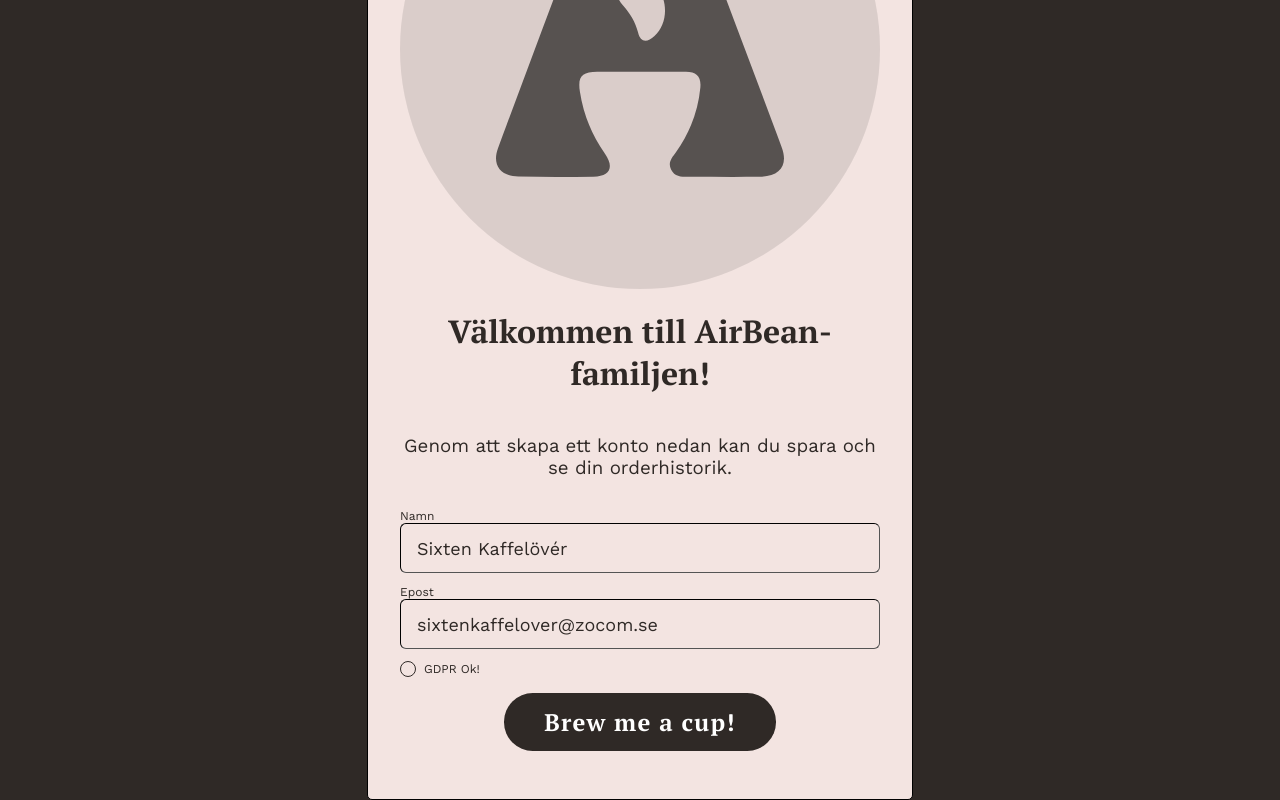
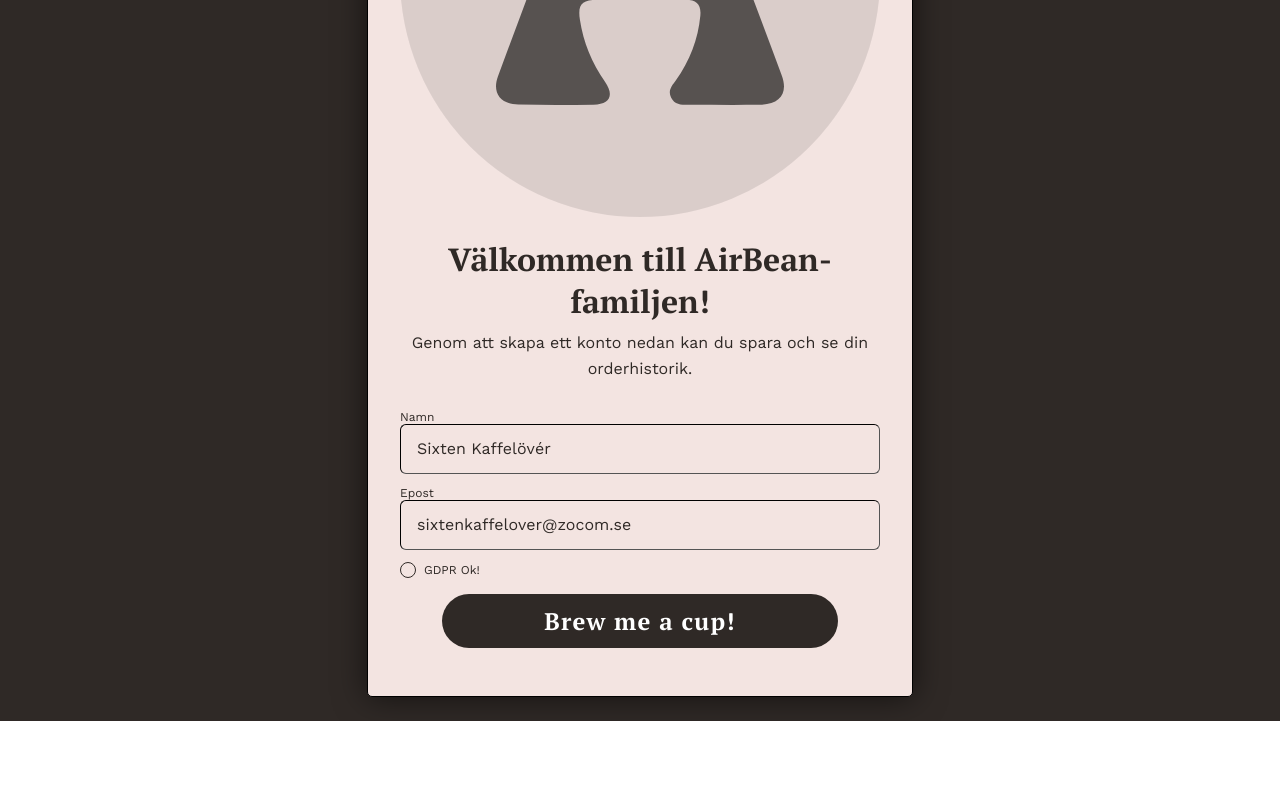
Before and after one commit to sleam91/vue-airbean, a Vue app: page /profile in a window 1280 px wide. Shown: the part 384-1184 px from the top of the page. After the commit the page ends 1105 px from the top, so only its background shows below. Built offline with nearby package versions, Linux system fonts and the light colour scheme.

Commit message:
improved css on login pages

```diff
--- a/src/components/Login.vue
+++ b/src/components/Login.vue
@@ -2,8 +2,8 @@
     <div class="login">
         <img :src="require('@/assets/graphics/logo.svg')" alt="icon" />
         <h1>{{title}}</h1>
-        <h3>{{subtitle}}</h3>
-       <login-form/>
+        <p>{{subtitle}}</p>
+        <login-form />
     </div>
 </template>
 
@@ -18,18 +18,18 @@
         return {
             title: "Välkommen till AirBean-familjen!",
             subtitle:
-                "Genom att skapa ett konto nedan kan du spara och se din orderhistorik.",
-
+                "Genom att skapa ett konto nedan kan du spara och se din orderhistorik."
         };
-    },
+    }
 };
 </script>
 
 <style lang="scss" scoped>
 .login {
     background: #f3e4e1;
+    box-shadow: 0px 0px 32px rgba(0, 0, 0, 0.6);
     padding: 2rem 2rem;
-    margin: 3rem 1rem 0;
+    margin: -1.5rem 1rem 1.5rem;
     max-width: 480px;
     display: flex;
     flex-direction: column;
@@ -39,13 +39,14 @@
     text-align: center;
     font-family: "Work Sans";
     color: #2f2926;
+
     h1 {
         font-family: "PT Serif";
+        margin-bottom: 0;
     }
-    h3 {
-        font-weight: normal;
+    p {
+        line-height: 1.6;
+        margin-top: 0.5rem;
     }
 }
-
-
 </style>
--- a/src/components/LoginForm.vue
+++ b/src/components/LoginForm.vue
@@ -96,7 +96,7 @@
         background: #f3e4e1;
         font-family: "Work Sans";
         border-color: black;
-        font-size: large;
+        font-size: 1rem;
         border-width: 1px;
         border-radius: 6px;
         height: 3rem;
@@ -128,11 +128,11 @@
 }
 
 input[type="submit" i] {
-    padding: 0 2.5rem;
-    height: 3.6rem;
+    padding: 0 8vw;
+    height: 3.4rem;
     font-size: 1.5rem;
     font-family: "PT Serif";
-    border-radius: 1.8rem;
+    border-radius: 1.7rem;
     color: #ffffff;
     border: none;
     background: #2f2926;
--- a/src/components/OrderHistory.vue
+++ b/src/components/OrderHistory.vue
@@ -52,11 +52,10 @@
 
 <style lang="scss" scoped>
 .user-info {
-    margin-top: 2rem;
     display: flex;
     flex-direction: column;
     align-items: center;
-    justify-content: center;
+    justify-content: space-between;
     color: white;
     font-family: "Work Sans";
     .username {
@@ -68,17 +67,23 @@
         h1 {
             font-family: "PT Serif";
             margin-bottom: 0;
+            font-size: 1.5rem;
         }
-        p{
+        p {
+            font-size: 0.875rem;
             margin-top: 0;
         }
     }
     .order-history {
+        padding-top: 1.5rem;
+        padding-bottom: 1.5rem;
         width: 70vw;
         max-width: 480px;
         display: flex;
         flex-direction: column;
+        line-height: 1.6;
         h1 {
+            font-size: 1.375rem;
             margin-bottom: 0;
         }
 
@@ -91,16 +96,25 @@
                 justify-content: space-between;
 
                 h3 {
+                    font-size: 0.875rem;
                     color: rgba(255, 255, 255, 0.582);
                     margin-bottom: 0;
                 }
                 p {
+                    font-size: 0.875rem;
                     color: rgba(255, 255, 255, 0.308);
+                }
+            }
+            .number-date {
+                p {
+                    margin-bottom: 0;
+                    font-size: 0.875rem;
                 }
             }
             .order-total {
                 border-bottom: 1px solid rgba(255, 255, 255, 0.308);
                 p {
+                    font-size: 0.75rem;
                     margin-top: 0;
                 }
             }
```
